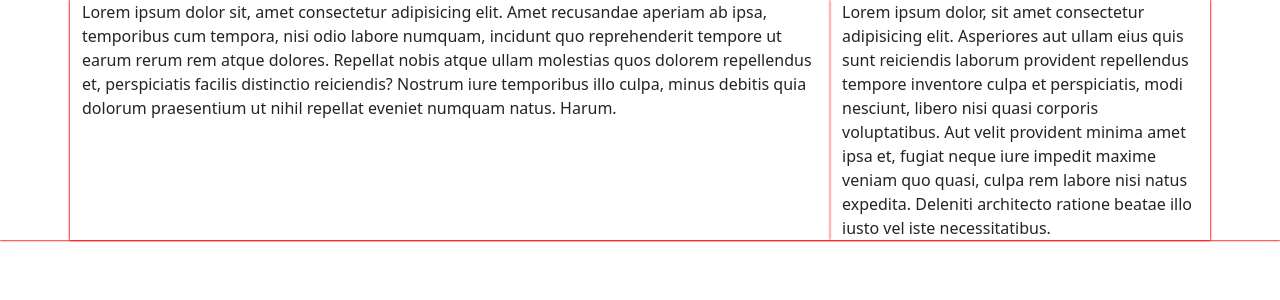
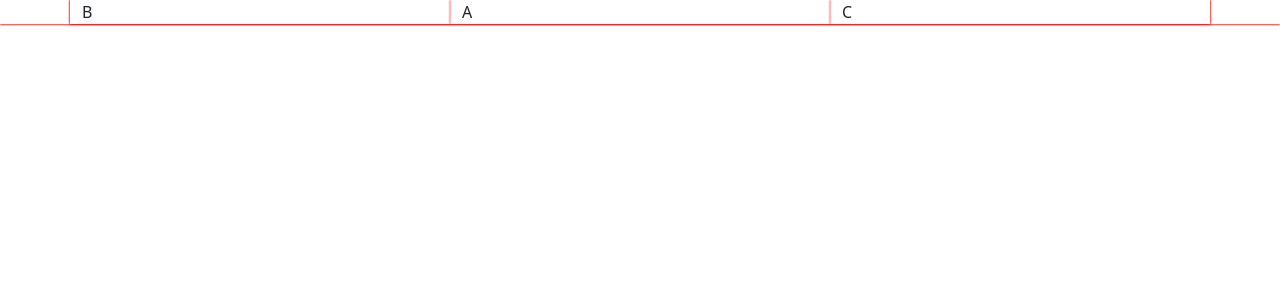
Before and after one commit to odiegofarias/todo-list, a Django app: page / in a window 1280 px wide. Shown: the top 300 px of the page. Run offline with Django 4.2, Linux system fonts and the light colour scheme.

Commit message:
Experiências com bootstrap

```diff
--- a/tarefa/templates/tarefa/index.html
+++ b/tarefa/templates/tarefa/index.html
@@ -15,13 +15,10 @@
   <section>
     <div class="container">
       <div class="row">
-        <div class="col-lg-8">Lorem ipsum dolor sit, amet consectetur adipisicing elit. Amet recusandae aperiam ab ipsa, temporibus cum tempora, nisi odio labore numquam, incidunt quo reprehenderit tempore ut earum rerum rem atque dolores.
-        Repellat nobis atque ullam molestias quos dolorem repellendus et, perspiciatis facilis distinctio reiciendis? Nostrum iure temporibus illo culpa, minus debitis quia dolorum praesentium ut nihil repellat eveniet numquam natus. Harum.</div>
-        <div class="col-lg-4">Lorem ipsum dolor, sit amet consectetur adipisicing elit. Asperiores aut ullam eius quis sunt reiciendis laborum provident repellendus tempore inventore culpa et perspiciatis, modi nesciunt, libero nisi quasi corporis voluptatibus.
-        Aut velit provident minima amet ipsa et, fugiat neque iure impedit maxime veniam quo quasi, culpa rem labore nisi natus expedita. Deleniti architecto ratione beatae illo iusto vel iste necessitatibus.</div>
+        <div class="col-lg-4 col-md-12 col-sm-6">B</div>
+        <div class="col-lg-4 col-md-6 col-sm-6">A</div>
+        <div class="col-lg-4 col-md-6 col-sm-12">C</div>
       </div>
-
-
     </div>
   </section>
 
```
